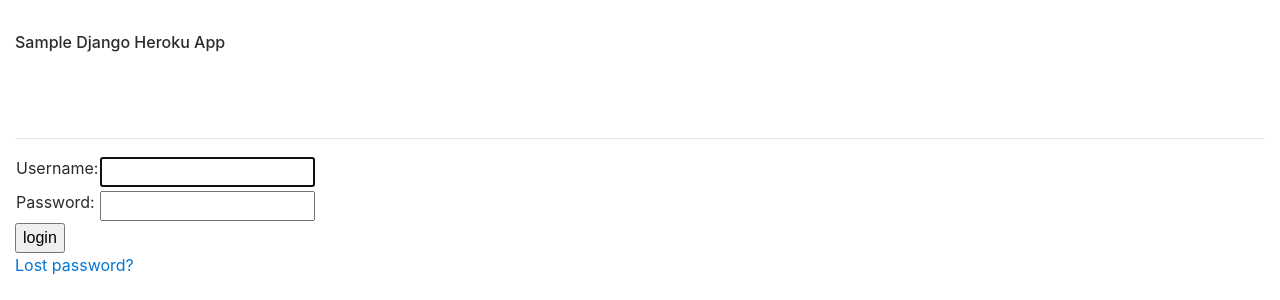
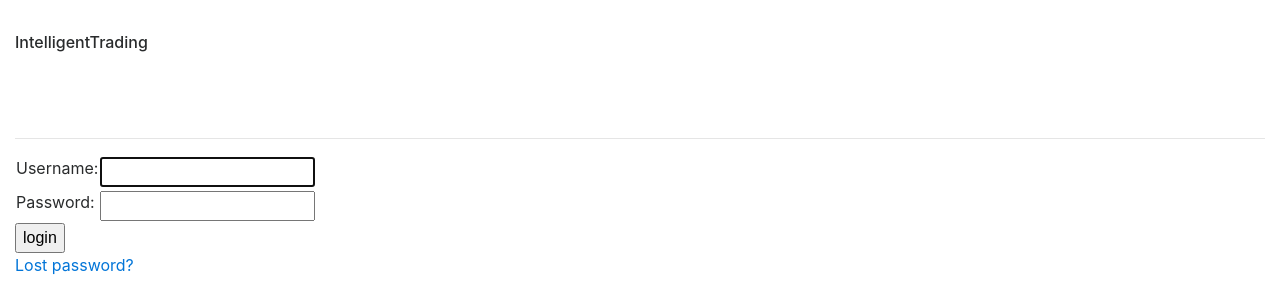
Before and after one commit to IntelligentTrading/portfolio, a Django app: page /accounts/login/ in a window 1280 px wide. Shown: the top 300 px of the page. Run offline with Django 3.2, Linux system fonts and the light colour scheme; parts of the project's set-up code (start-up, migrations or seed data) failed here and were passed over; some libraries are stand-ins or nearby versions.

Commit message:
fix template

```diff
--- a/templates/base.html
+++ b/templates/base.html
@@ -5,7 +5,7 @@
   <meta charset="utf-8">
   {% spaceless %}
     <title>
-      {% block tab_title %}Service{% endblock tab_title %} | Sample Django Heroku App
+      {% block tab_title %}Service{% endblock tab_title %} | Intelligent Trading
     </title>
   {% endspaceless %}
 
@@ -69,7 +69,7 @@
 
           <div class="dashhead-titles">
             <h6 class="dashhead-subtitle">
-              {% block content_subtitle %}Sample Django Heroku App{% endblock %}
+              {% block content_subtitle %}IntelligentTrading{% endblock %}
             </h6>
             <h3 class="dashhead-title">
               {% block content_title %}&nbsp;{% endblock %}
```
Also changed, not shown: apps/portfolio/templates/portfolio.html (+11 -3 lines).
